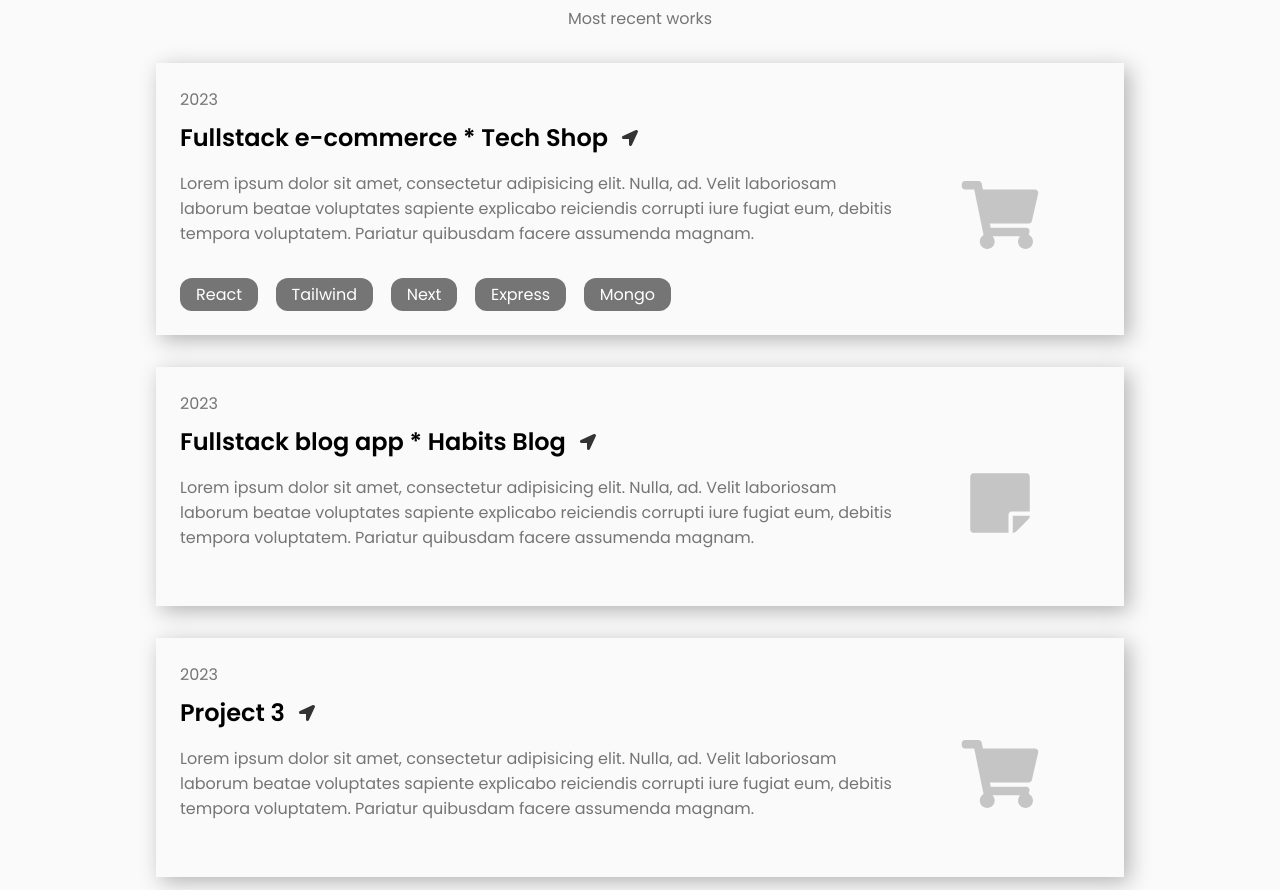
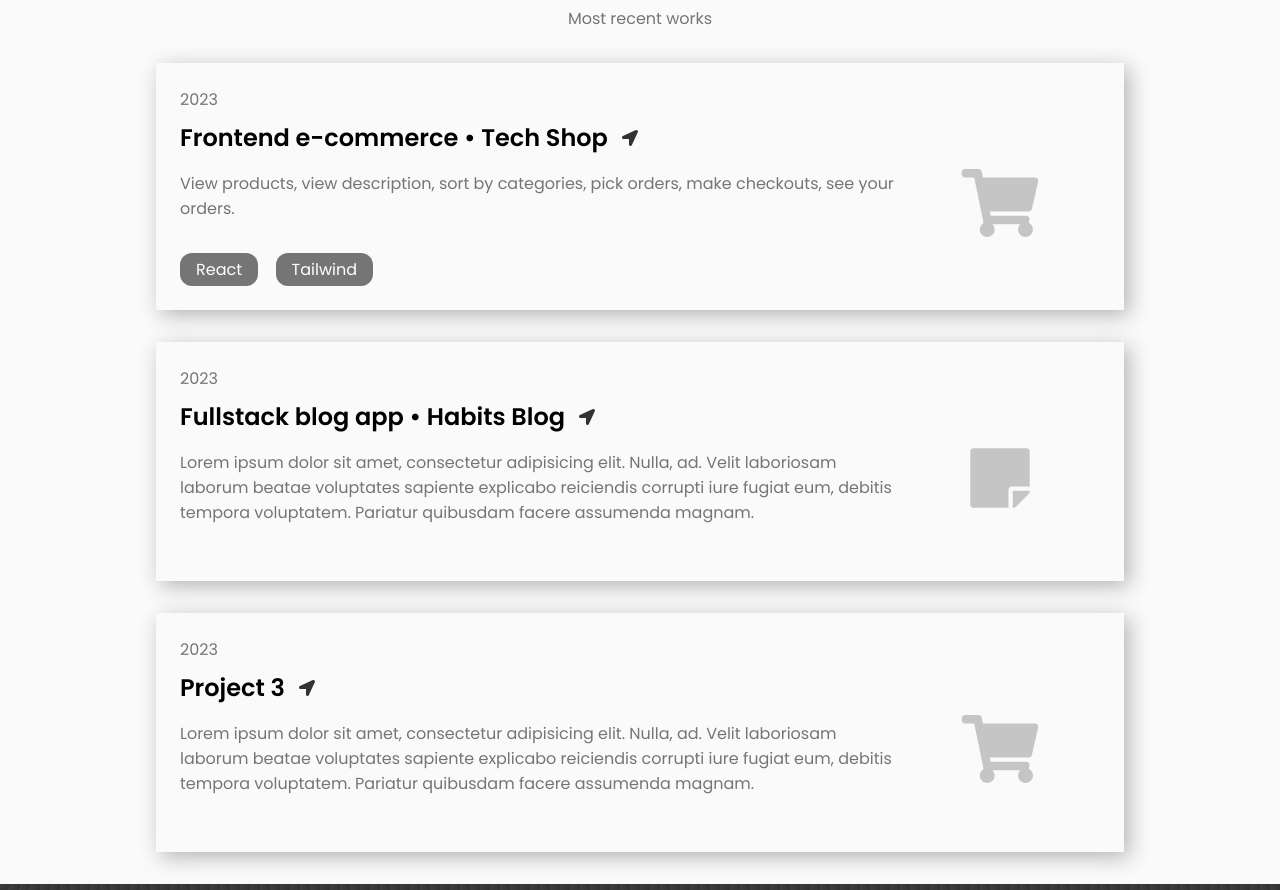
Before and after one commit to lobato-code/portfolio_v2, a React (Create React App) app: page / in a window 1280 px wide. Shown: the part 2190-3080 px from the top of the page. Built offline with nearby package versions, Linux system fonts and the light colour scheme.

Commit message:
Edit projects info

```diff
--- a/src/components/projects/data.js
+++ b/src/components/projects/data.js
@@ -1,11 +1,4 @@
-import {
-  FaBlog,
-  FaBlogger,
-  FaIdeal,
-  FaMicroblog,
-  FaShoppingCart,
-  FaStickyNote,
-} from "react-icons/fa";
+import { FaShoppingCart, FaStickyNote } from "react-icons/fa";
 
 const techDomain = {
   react: "React",
@@ -19,16 +12,10 @@ const projects = [
   {
     id: 1,
     image: <FaShoppingCart />,
-    title: `Fullstack e-commerce * Tech Shop`,
+    title: "Frontend e-commerce • Tech Shop",
     description:
-      "Lorem ipsum dolor sit amet, consectetur adipisicing elit. Nulla, ad. Velit laboriosam laborum beatae voluptates sapiente explicabo reiciendis corrupti iure fugiat eum, debitis tempora voluptatem. Pariatur quibusdam facere assumenda magnam.",
-    technologies: [
-      techDomain.react,
-      techDomain.tailwind,
-      techDomain.next,
-      techDomain.express,
-      techDomain.mongo,
-    ],
+      "View products, view description, sort by categories, pick orders, make checkouts, see your orders.",
+    technologies: [techDomain.react, techDomain.tailwind],
     live: "https://ecommerce-logo.netlify.app/",
     years: "2023",
     repo: "https://github.com/mt-alejo/project-ecommerce-react",
@@ -36,7 +23,7 @@ const projects = [
   {
     id: 2,
     image: <FaStickyNote />,
-    title: `Fullstack blog app * Habits Blog`,
+    title: `Fullstack blog app • Habits Blog`,
     description:
       "Lorem ipsum dolor sit amet, consectetur adipisicing elit. Nulla, ad. Velit laboriosam laborum beatae voluptates sapiente explicabo reiciendis corrupti iure fugiat eum, debitis tempora voluptatem. Pariatur quibusdam facere assumenda magnam.",
     technologies: [],
```
